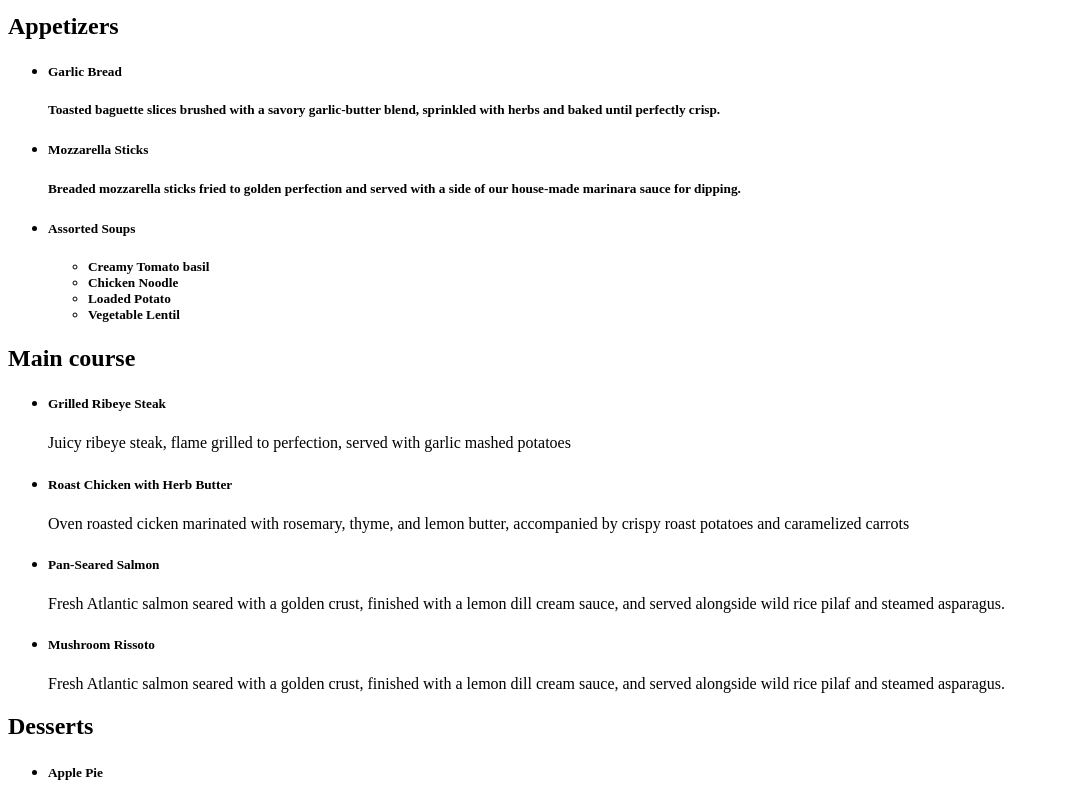
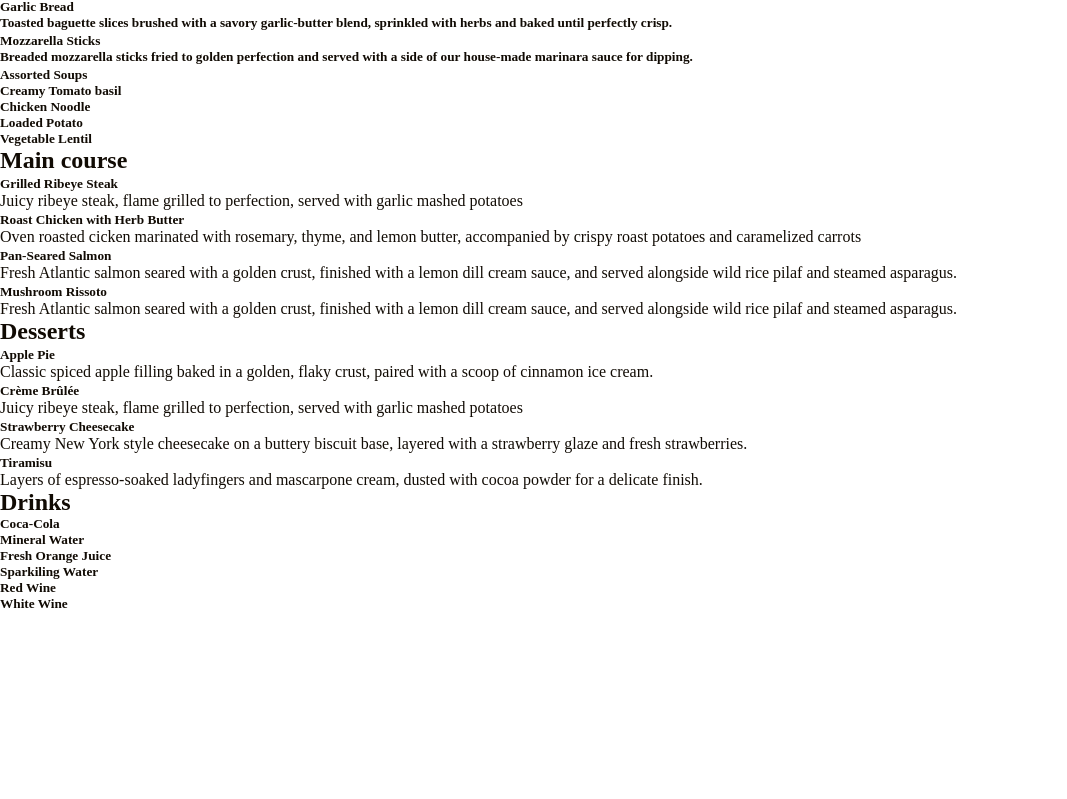
Before and after one commit to andrewsigei-hub/Menu-Challenge, a plain HTML site: page index.html in a window 1280 px wide. Shown: the part 67-866 px from the top of the page, without its empty margins (0-1067 px from the left). After the commit the page ends 800 px from the top, so only its background shows below. Drawn offline with Linux system fonts and the light colour scheme.

Commit message:
Add fonts

```diff
--- a/styles.css
+++ b/styles.css
@@ -0,0 +1,5 @@
+* {
+  color: rgb(17, 11, 4);
+  margin: 0;
+  padding: 0;
+}
```
Also changed, not shown: index.html (+0 -4 lines), Fonts/DM_Serif_Text/DMSerifText-Italic.ttf (added), Fonts/DM_Serif_Text/DMSerifText-Regular.ttf (added), Fonts/DM_Serif_Text/OFL.txt (added), Fonts/Rye/OFL.txt (added), Fonts/Rye/Rye-Regular.ttf (added), 1 other file.
